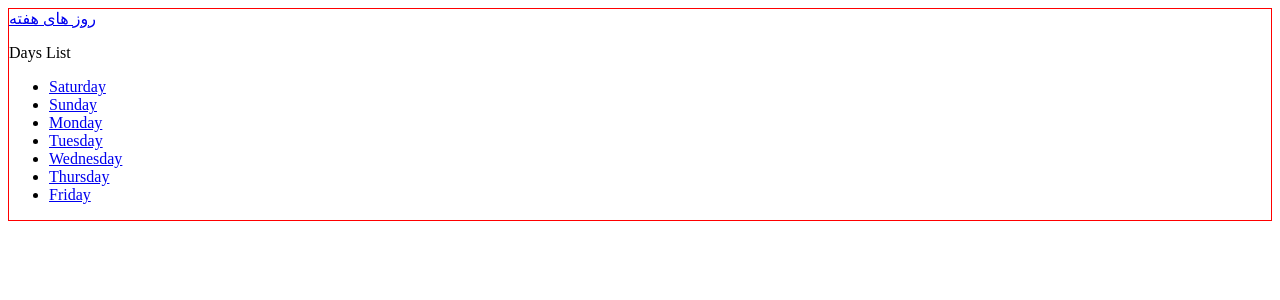
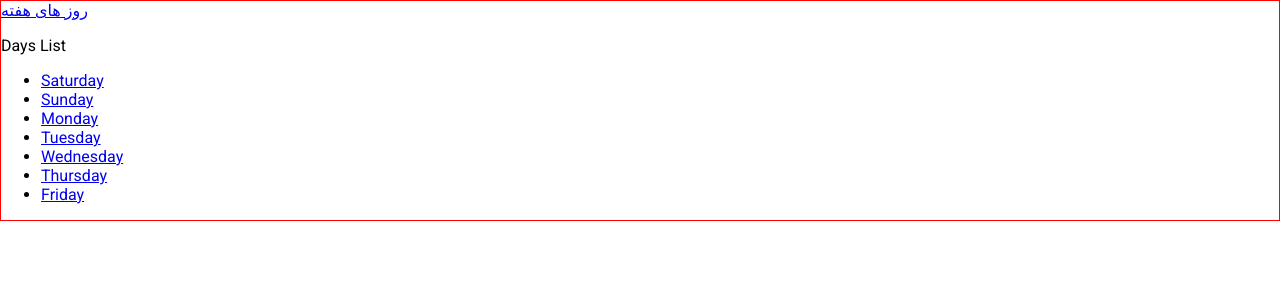
Before and after one commit to mhrnzb/djangoTutorial, a Django app: page /days-of-week/ in a window 1280 px wide. Shown: the top 300 px of the page. Run offline with Django 5.2, Linux system fonts and the light colour scheme.

Commit message:
handle static files globaly

```diff
--- a/first/first/settings.py
+++ b/first/first/settings.py
@@ -117,6 +117,10 @@ USE_TZ = True
 # https://docs.djangoproject.com/en/4.0/howto/static-files/
 
 STATIC_URL = 'static/'
+STATICFILES_DIRS =[
+    BASE_DIR / "static"
+]
+
 
 # Default primary key field type
 # https://docs.djangoproject.com/en/4.0/ref/settings/#default-auto-field
--- /dev/null
+++ b/first/static/style.css
@@ -0,0 +1,9 @@
+@import url('https://fonts.googleapis.com/css2?family=Roboto:ital,wght@0,300;0,400;0,700;1,900&display=swap');
+
+html {
+    font-family: 'Roboto', sans-serif;
+}
+
+body {
+    margin: 0;
+}
--- a/first/templates/base.html
+++ b/first/templates/base.html
@@ -1,9 +1,12 @@
+{% load static %}
+
 <!DOCTYPE html>
 <html lang="en">
 <head>
     <meta charset="UTF-8">
     <meta name="viewport" content="width=device-width, initial-scale=1.0">
     <title>{% block page_title %} روزهای هفته{% endblock page_title %}</title>
+    <link rel="stylesheet" href="{% static 'style.css' %}">
     {% block header_references %} {% endblock %}
 </head>
 <body>
```
